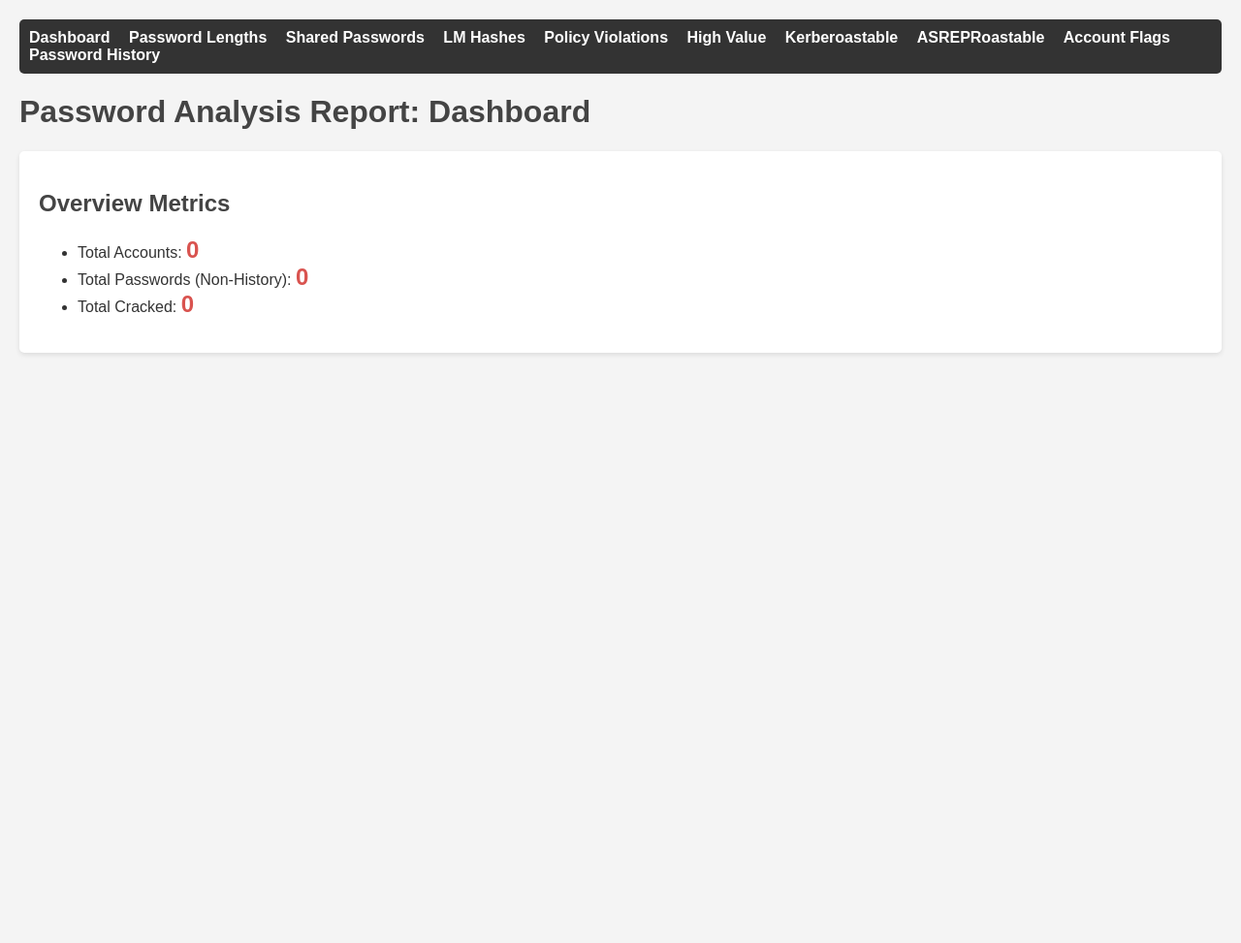
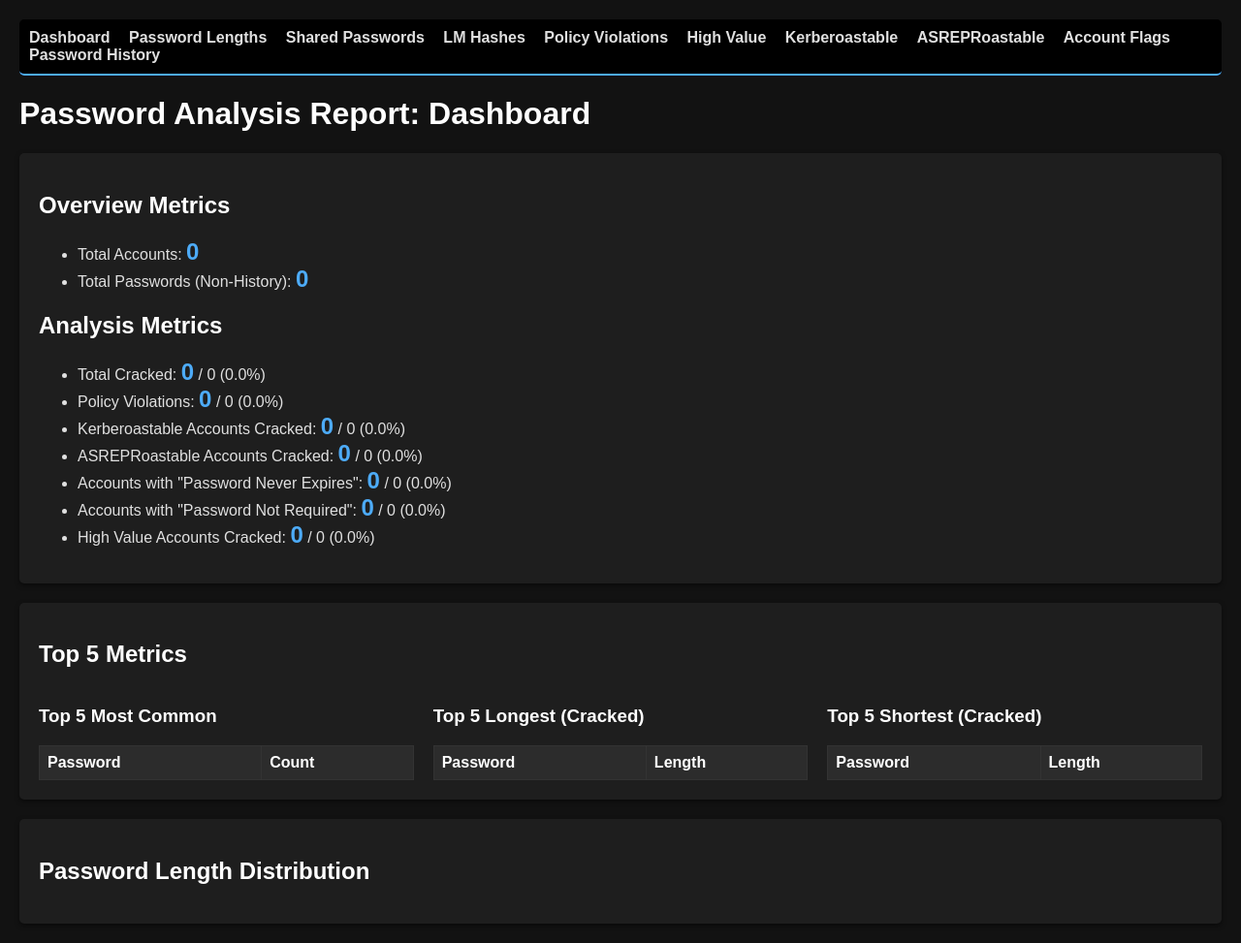
Before and after one commit to jcollins387/PassMetrics, a Flask app: page / in a window 1280 px wide. Shown: the whole page at 97% size. Before the commit the page ends 366 px from the top, so only its background shows below. Run offline with Flask 3, Linux system fonts and the light colour scheme; data that the repository does not hold is empty.

Commit message:
feat: Update dashboard metrics and implement dark mode theme
- Calculate and display key analysis metrics on the dashboard as percentages of their possible totals.
- Relocate the password lengths distribution bar chart from the lengths page to the dashboard.
- Introduce Top 5 tables for Most Common, Longest (Cracked), and Shortest (Cracked) passwords.
- Implement a project-wide dark mode theme in base.html.
- Remove redundant calculation logic for chart rendering in the /lengths route.

Co-authored-by: jcollins387 <68445089+jcollins387@users.noreply.github.com>

```diff
--- a/app.py
+++ b/app.py
@@ -37,10 +37,124 @@ def dashboard():
     c.execute("SELECT COUNT(*) FROM hashes WHERE is_history = 0 AND cracked_password IS NOT NULL")
     total_cracked = c.fetchone()[0]
 
+    c.execute("SELECT COUNT(DISTINCT user_id) FROM policy_violations")
+    total_policy_violations = c.fetchone()[0]
+
+    c.execute("SELECT COUNT(*) FROM users WHERE kerberoastable = 1 AND enabled = 1")
+    total_kerberoastable = c.fetchone()[0]
+
+    c.execute("""
+        SELECT COUNT(*)
+        FROM users u
+        JOIN hashes h ON u.id = h.user_id
+        WHERE u.kerberoastable = 1 AND u.enabled = 1 AND h.is_history = 0 AND h.cracked_password IS NOT NULL
+    """)
+    cracked_kerberoastable = c.fetchone()[0]
+
+    c.execute("SELECT COUNT(*) FROM users WHERE asreproastable = 1 AND enabled = 1")
+    total_asreproastable = c.fetchone()[0]
+
+    c.execute("""
+        SELECT COUNT(*)
+        FROM users u
+        JOIN hashes h ON u.id = h.user_id
+        WHERE u.asreproastable = 1 AND u.enabled = 1 AND h.is_history = 0 AND h.cracked_password IS NOT NULL
+    """)
+    cracked_asreproastable = c.fetchone()[0]
+
+    c.execute("SELECT COUNT(*) FROM users WHERE pwdneverexpires = 1")
+    total_pwdneverexpires = c.fetchone()[0]
+
+    c.execute("SELECT COUNT(*) FROM users WHERE passwordnotreqd = 1")
+    total_passwordnotreqd = c.fetchone()[0]
+
+    import json
+    c.execute("SELECT value FROM config WHERE key = 'high_value_groups'")
+    row = c.fetchone()
+    high_value_groups = json.loads(row[0]) if row else []
+
+    total_high_value = 0
+    cracked_high_value = 0
+
+    if high_value_groups:
+        placeholders = ','.join('?' * len(high_value_groups))
+        params = [g.lower() for g in high_value_groups]
+
+        c.execute(f"""
+            SELECT COUNT(DISTINCT u.id)
+            FROM users u
+            JOIN user_groups ug ON u.id = ug.user_id
+            WHERE lower(ug.group_name) IN ({placeholders})
+        """, params)
+        total_high_value = c.fetchone()[0]
+
+        c.execute(f"""
+            SELECT COUNT(DISTINCT u.id)
+            FROM users u
+            JOIN hashes h ON u.id = h.user_id
+            JOIN user_groups ug ON u.id = ug.user_id
+            WHERE h.is_history = 0 AND h.cracked_password IS NOT NULL
+            AND lower(ug.group_name) IN ({placeholders})
+        """, params)
+        cracked_high_value = c.fetchone()[0]
+
+    c.execute("""
+        SELECT cracked_password, COUNT(*) as count
+        FROM hashes
+        WHERE is_history = 0 AND cracked_password IS NOT NULL
+        GROUP BY cracked_password
+        ORDER BY count DESC
+        LIMIT 5
+    """)
+    top_common = c.fetchall()
+
+    c.execute("""
+        SELECT DISTINCT cracked_password, length(cracked_password) as pw_length
+        FROM hashes
+        WHERE is_history = 0 AND cracked_password IS NOT NULL
+        ORDER BY pw_length DESC
+        LIMIT 5
+    """)
+    top_longest = c.fetchall()
+
+    c.execute("""
+        SELECT DISTINCT cracked_password, length(cracked_password) as pw_length
+        FROM hashes
+        WHERE is_history = 0 AND cracked_password IS NOT NULL
+        ORDER BY pw_length ASC
+        LIMIT 5
+    """)
+    top_shortest = c.fetchall()
+
+    c.execute("""
+        SELECT length(cracked_password) as pw_length, COUNT(*) as count
+        FROM hashes
+        WHERE is_history = 0 AND cracked_password IS NOT NULL
+        GROUP BY length(cracked_password)
+        ORDER BY pw_length DESC
+    """)
+    lengths_data = c.fetchall()
+    max_count = max([row["count"] for row in lengths_data]) if lengths_data else 1
+
     return render_template('dashboard.html',
                            total_accounts=total_accounts,
                            total_passwords=total_passwords,
-                           total_cracked=total_cracked)
+                           total_cracked=total_cracked,
+                           total_policy_violations=total_policy_violations,
+                           total_kerberoastable=total_kerberoastable,
+                           cracked_kerberoastable=cracked_kerberoastable,
+                           total_asreproastable=total_asreproastable,
+                           cracked_asreproastable=cracked_asreproastable,
+                           total_pwdneverexpires=total_pwdneverexpires,
+                           total_passwordnotreqd=total_passwordnotreqd,
+                           total_high_value=total_high_value,
+                           cracked_high_value=cracked_high_value,
+                           top_common=top_common,
+                           top_longest=top_longest,
+                           top_shortest=top_shortest,
+                           lengths=lengths_data,
+                           max_count=max_count)
+
 
 @app.route('/lengths')
 def lengths():
@@ -57,10 +171,7 @@ def lengths():
     """)
     lengths_data = c.fetchall()
 
-    max_count = max([row["count"] for row in lengths_data]) if lengths_data else 1
-
-
-    return render_template('lengths.html', lengths=lengths_data, max_count=max_count)
+    return render_template('lengths.html', lengths=lengths_data)
 
 @app.route('/shared')
 def shared():
--- a/templates/base.html
+++ b/templates/base.html
@@ -4,20 +4,21 @@
 <meta charset="UTF-8">
 <title>Password Analysis Report</title>
 <style>
-    body { font-family: Arial, sans-serif; background: #f4f4f4; color: #333; margin: 20px; }
-    h1, h2, h3 { color: #444; }
-    .card { background: #fff; padding: 20px; margin-bottom: 20px; border-radius: 5px; box-shadow: 0 2px 5px rgba(0,0,0,0.1); }
-    .metric { font-size: 24px; font-weight: bold; color: #d9534f; }
+    body { font-family: Arial, sans-serif; background: #121212; color: #e0e0e0; margin: 20px; }
+    h1, h2, h3 { color: #ffffff; }
+    .card { background: #1e1e1e; padding: 20px; margin-bottom: 20px; border-radius: 5px; box-shadow: 0 2px 5px rgba(0,0,0,0.5); }
+    .metric { font-size: 24px; font-weight: bold; color: #4dabf7; }
     table { width: 100%; border-collapse: collapse; margin-top: 10px; }
-    th, td { border: 1px solid #ddd; padding: 8px; text-align: left; }
-    th { background: #eee; cursor: pointer; }
-    nav { margin-bottom: 20px; background: #333; padding: 10px; border-radius: 5px; }
-    nav a { color: #fff; text-decoration: none; margin-right: 15px; font-weight: bold; }
-    nav a:hover { text-decoration: underline; }
+    th, td { border: 1px solid #333; padding: 8px; text-align: left; }
+    th { background: #2c2c2c; cursor: pointer; color: #ffffff; }
+    nav { margin-bottom: 20px; background: #000000; padding: 10px; border-radius: 5px; border-bottom: 2px solid #4dabf7; }
+    nav a { color: #e0e0e0; text-decoration: none; margin-right: 15px; font-weight: bold; }
+    nav a:hover { color: #ffffff; text-decoration: underline; }
+    a { color: #4dabf7; }
     .pagination { margin-top: 20px; display: flex; justify-content: center; gap: 10px; }
-    .pagination a { padding: 8px 12px; background: #eee; border: 1px solid #ccc; text-decoration: none; color: #333; border-radius: 3px; }
-    .pagination a:hover { background: #ddd; }
-    .pagination span { padding: 8px 12px; }
+    .pagination a { padding: 8px 12px; background: #2c2c2c; border: 1px solid #444; text-decoration: none; color: #e0e0e0; border-radius: 3px; }
+    .pagination a:hover { background: #3c3c3c; color: #ffffff; }
+    .pagination span { padding: 8px 12px; color: #ffffff; }
 </style>
 </head>
 <body>
--- a/templates/dashboard.html
+++ b/templates/dashboard.html
@@ -8,7 +8,85 @@
     <ul>
         <li>Total Accounts: <span class="metric">{{ total_accounts }}</span></li>
         <li>Total Passwords (Non-History): <span class="metric">{{ total_passwords }}</span></li>
-        <li>Total Cracked: <span class="metric">{{ total_cracked }}</span></li>
+    </ul>
+
+    <h2>Analysis Metrics</h2>
+    <ul>
+        <li>Total Cracked: <span class="metric">{{ total_cracked }}</span> / {{ total_passwords }} ({% if total_passwords > 0 %}{{ "%.1f"|format((total_cracked / total_passwords) * 100) }}{% else %}0.0{% endif %}%)</li>
+        <li>Policy Violations: <span class="metric">{{ total_policy_violations }}</span> / {{ total_accounts }} ({% if total_accounts > 0 %}{{ "%.1f"|format((total_policy_violations / total_accounts) * 100) }}{% else %}0.0{% endif %}%)</li>
+        <li>Kerberoastable Accounts Cracked: <span class="metric">{{ cracked_kerberoastable }}</span> / {{ total_kerberoastable }} ({% if total_kerberoastable > 0 %}{{ "%.1f"|format((cracked_kerberoastable / total_kerberoastable) * 100) }}{% else %}0.0{% endif %}%)</li>
+        <li>ASREPRoastable Accounts Cracked: <span class="metric">{{ cracked_asreproastable }}</span> / {{ total_asreproastable }} ({% if total_asreproastable > 0 %}{{ "%.1f"|format((cracked_asreproastable / total_asreproastable) * 100) }}{% else %}0.0{% endif %}%)</li>
+        <li>Accounts with "Password Never Expires": <span class="metric">{{ total_pwdneverexpires }}</span> / {{ total_accounts }} ({% if total_accounts > 0 %}{{ "%.1f"|format((total_pwdneverexpires / total_accounts) * 100) }}{% else %}0.0{% endif %}%)</li>
+        <li>Accounts with "Password Not Required": <span class="metric">{{ total_passwordnotreqd }}</span> / {{ total_accounts }} ({% if total_accounts > 0 %}{{ "%.1f"|format((total_passwordnotreqd / total_accounts) * 100) }}{% else %}0.0{% endif %}%)</li>
+        <li>High Value Accounts Cracked: <span class="metric">{{ cracked_high_value }}</span> / {{ total_high_value }} ({% if total_high_value > 0 %}{{ "%.1f"|format((cracked_high_value / total_high_value) * 100) }}{% else %}0.0{% endif %}%)</li>
     </ul>
 </div>
+
+<div class="card">
+    <h2>Top 5 Metrics</h2>
+    <div style="display: flex; flex-wrap: wrap; gap: 20px;">
+        <div style="flex: 1; min-width: 300px;">
+            <h3>Top 5 Most Common</h3>
+            <table>
+                <tr>
+                    <th>Password</th>
+                    <th>Count</th>
+                </tr>
+                {% for row in top_common %}
+                <tr>
+                    <td>{{ row.cracked_password }}</td>
+                    <td>{{ row.count }}</td>
+                </tr>
+                {% endfor %}
+            </table>
+        </div>
+
+        <div style="flex: 1; min-width: 300px;">
+            <h3>Top 5 Longest (Cracked)</h3>
+            <table>
+                <tr>
+                    <th>Password</th>
+                    <th>Length</th>
+                </tr>
+                {% for row in top_longest %}
+                <tr>
+                    <td>{{ row.cracked_password }}</td>
+                    <td>{{ row.pw_length }}</td>
+                </tr>
+                {% endfor %}
+            </table>
+        </div>
+
+        <div style="flex: 1; min-width: 300px;">
+            <h3>Top 5 Shortest (Cracked)</h3>
+            <table>
+                <tr>
+                    <th>Password</th>
+                    <th>Length</th>
+                </tr>
+                {% for row in top_shortest %}
+                <tr>
+                    <td>{{ row.cracked_password }}</td>
+                    <td>{{ row.pw_length }}</td>
+                </tr>
+                {% endfor %}
+            </table>
+        </div>
+    </div>
+</div>
+
+<div class="card">
+    <h2>Password Length Distribution</h2>
+    <div style="width: 100%; max-width: 600px;">
+        {% for row in lengths %}
+        <div style="display: flex; align-items: center; margin-bottom: 5px;">
+            <div style="width: 50px; text-align: right; padding-right: 10px;">{{ row.pw_length }}</div>
+            <div style="flex-grow: 1; background: #eee; height: 20px; position: relative;">
+                <div style="background: #007bff; height: 100%; width: {{ (row.count / max_count * 100) }}%;"></div>
+            </div>
+            <div style="width: 50px; padding-left: 10px;">{{ row.count }}</div>
+        </div>
+        {% endfor %}
+    </div>
+</div>
 {% endblock %}
```
Also changed, not shown: templates/lengths.html (+1 -15 lines).
